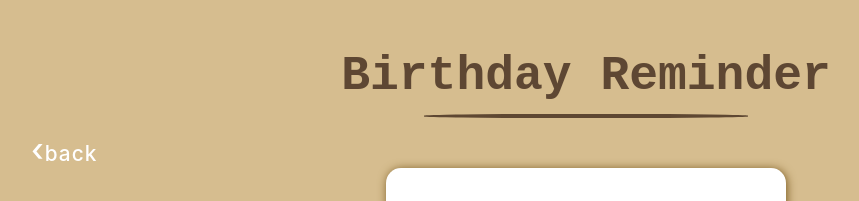
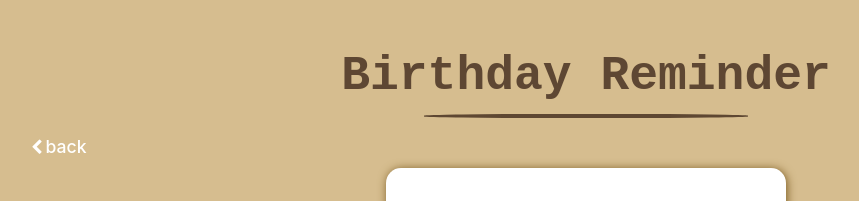
Before and after one commit to Gilpix/React-Projects, a React (Create React App) app: page /birthday in a window 1280 px wide. Shown: the top 201 px of the page, without its empty margins (54-913 px from the left). Built offline with nearby package versions, Linux system fonts and the light colour scheme; grey boxes are pictures that could not be loaded.

Commit message:
header back button imported from fontAwesome

```diff
--- a/src/components/Home.js
+++ b/src/components/Home.js
@@ -1,6 +1,4 @@
 import React from 'react';
-// import 'font-awesome/css/font-awesome.min.css';
-
 import { Link, withRouter } from "react-router-dom";
 
 
--- a/src/components/SharedComp/Header.js
+++ b/src/components/SharedComp/Header.js
@@ -9,7 +9,7 @@ function Header(props) {
             </div>
             <div className='container mb-5 mt-3'>
                 <div className='w-100 float-left ' style={{ textAlign: 'left' }}>
-                    <a className="back-button " href="/"><span>&#8249;</span><span className="back-text">back</span></a>
+                    <a className="back-button " href="/"><span><i class="fa fa-chevron-left"></i></span><span className="back-text">back</span></a>
                 </div>
                 <div className='w-50 float-right' style={{ textAlign: 'right' }}>
                     <a className="back-button " href="/">  </a>
--- a/src/components/SubscriptionList/SubscriptionList.js
+++ b/src/components/SubscriptionList/SubscriptionList.js
@@ -1,5 +1,4 @@
 import React from 'react';
-
 import Header from '../SharedComp/Header';
 
 
--- a/src/index.css
+++ b/src/index.css
@@ -38,29 +38,25 @@ code {
 
 .back-button {
   color: white;
-  letter-spacing: 1px;
-  font-weight: 550;
-  font-size: 2rem;
-  line-height: 2rem;
+  font-weight: 500;
 }
 
 .back-button:hover {
   color: white;
-  text-shadow: 0 0 2px rgba(65, 63, 63, 0.5);
-
+  text-shadow: 0 0 2px rgba(65, 63, 63, 0.7);
   text-decoration: none;
 }
 .back-text {
-  font-size: 1.3rem !important;
+  font-size: 1.1rem !important;
   color: white;
-  /* padding-bottom: 10px; */
+  padding-left: 3px;
 }
 
 @media only screen and (max-width: 768px) {
   /* For mobile phones: */
 
   .back-button {
-    font-size: 1.8rem;
+    font-size: 1.1rem;
     line-height: 1rem;
   }
   .back-text {
```
Also changed, not shown: 1 other file (tests, documents, lock files or other folders).
